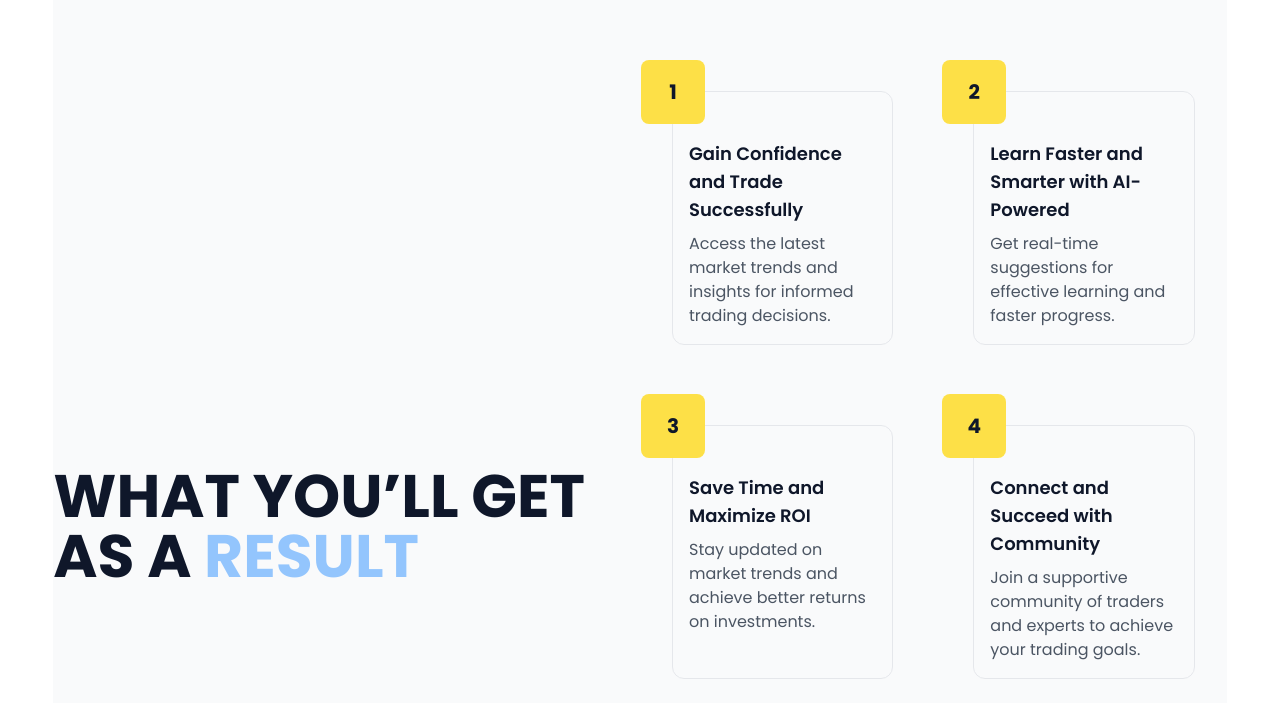
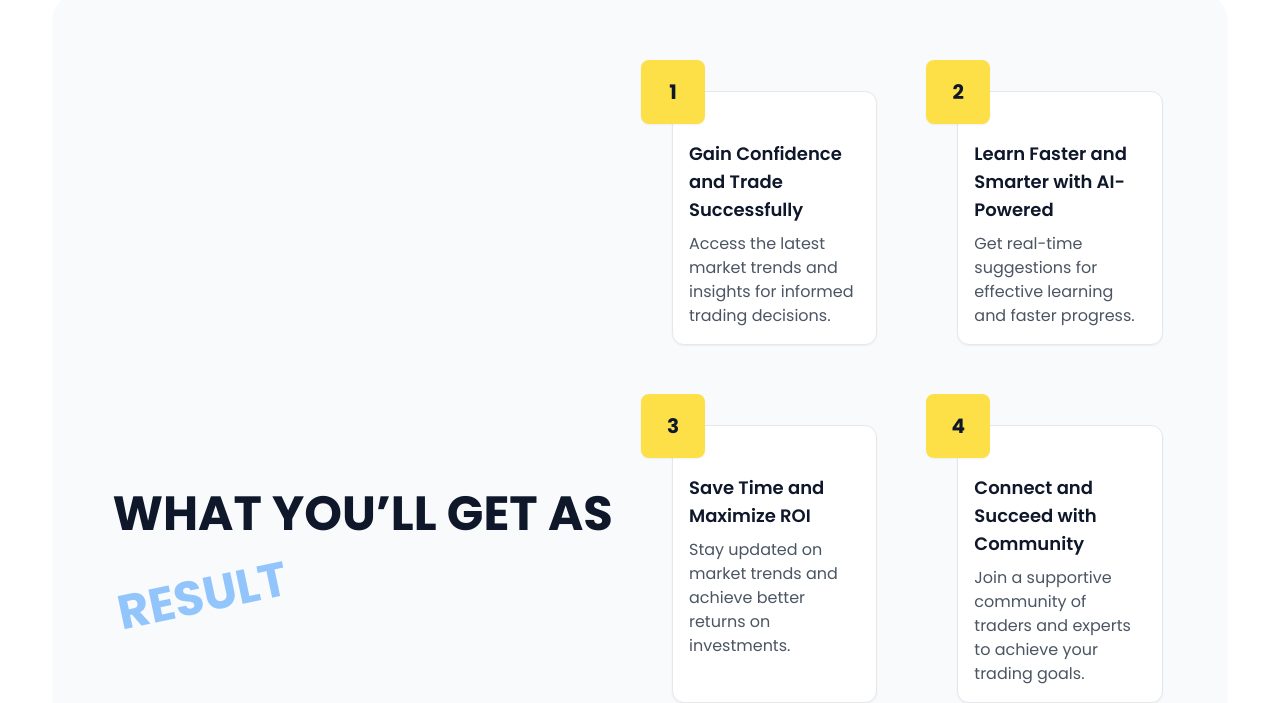
Before and after one commit to dhanvitta/Dhanvitta, a Next.js app: page / in a window 1280 px wide. Shown: the part 889-1592 px from the top of the page. Built offline with nearby package versions, Linux system fonts and the light colour scheme.

Commit message:
UI changes

```diff
--- a/src/app/Components/LearnSection.js
+++ b/src/app/Components/LearnSection.js
@@ -32,18 +32,18 @@ function LearnSection() {
 
 
     return (
-        <div className='w-11/12 mx-auto my-28 py-8 grid grid-cols-1 xs:grid-cols-1 sm:grid-cols-1 md:grid-cols-1 lg:grid-cols-2  bg-[#f9fafb]'>
-            <div className='flex items-center justify-center  '>
-                <div className=' bg-[#f9fafb] '>
-                    <h1 className='text-4xl xs:text-4xl sm:text-4xl md:text-5xl lg:text-6xl xl:text-6xl  font-extrabold leading-normal text-slate-900 mb-12' >WHAT YOU’LL GET AS A <span className='text-blue-300  -rotate-12'>RESULT</span></h1>
+        <div className='w-11/12 mx-auto my-28 py-8 grid grid-cols-1 xs:grid-cols-1 sm:grid-cols-1 md:grid-cols-1 lg:grid-cols-2  bg-[#f9fafb] rounded-3xl shadow-sm px-8'>
+            <div className='flex items-center justify-center '>
+                <div className=''>
+                    <h1 className='text-4xl xs:text-4xl sm:text-4xl md:text-5xl lg:text-5xl xl:text-5xl  font-extrabold leading-normal text-slate-900 mb-12 flex flex-col' >WHAT YOU’LL GET AS  <span className='text-blue-300  -rotate-12'>RESULT</span></h1>
                     {/* <button className='rounded-full p-4 px-8 bg-[#c6e912] text-slate-900 font-semibold text-lg'>Get Started</button> */}
                 </div>
             </div>
             <div className='grid grid-cols-1 xs:grid-cols-1 sm:grid-cols-1 md:grid-cols-2 lg:grid-cols-2 xl:grid-cols-2 gap-4 py-8 z-0 sticky top-0 bg-[#f9fafb] '>
                 {
                     learnPoints.map(({ title, description, ref } = item, id) => (
-                        <div className={` sticky top-40  border m-8 p-4 rounded-xl bg-[#f9fafb]  `} key={id} ref={(el) => (learnPoints[id].ref = el)} >
-                            <div className='absolute z-0 -top-8 -left-8 p-8 h-12 w-12 bg-yellow-300 text-slate-900 flex items-center justify-center font-extrabold text-xl rounded-lg mb-6' >{id + 1}</div>
+                        <div className={` sticky top-40  border m-8 p-4 rounded-xl bg-white shadow-sm `} key={id} ref={(el) => (learnPoints[id].ref = el)} >
+                            <div className='absolute z-0 -top-8 -left-8 p-8 h-12 w-12 bg-yellow-300 text-slate-900 flex items-center justify-center font-extrabold text-xl rounded-lg mb-6  shadow-sm' >{id + 1}</div>
                             <h1 className='mt-8 text-md font-semibold text-lg mb-2 text-slate-900'>{title}</h1>
                             <p className='text-md text-gray-600'>{description}</p>
                         </div>
```
